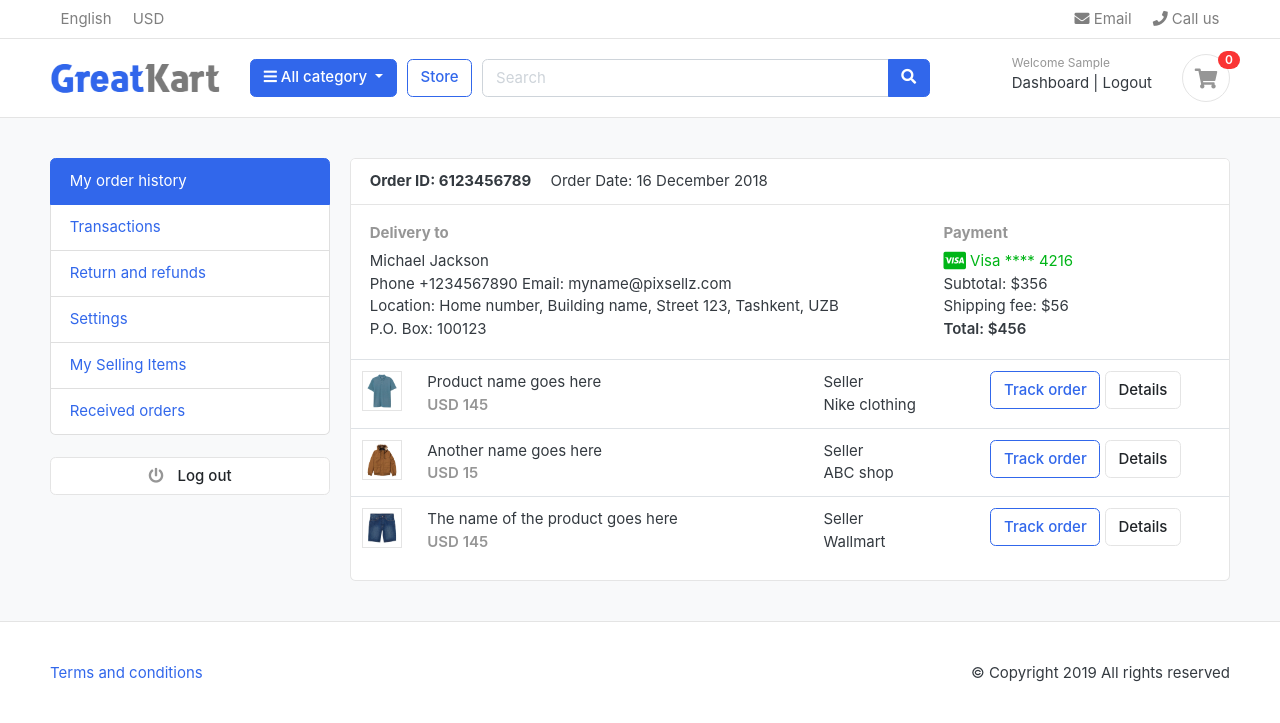
After one commit to peachgoma6601/ecom, a Django app: page /account/ in a window 1280 px wide. The commit adds this page. Shown: the top 723 px of the page. Run offline with Django 3.2, Linux system fonts and the light colour scheme; the visitor is signed in with stand-in values (Sample User, id 1); data that the repository does not hold is empty; some libraries are stand-ins or nearby versions; some web fonts are replaced.

Commit message:
login updated

```diff
--- /dev/null
+++ b/accounts/urls.py
@@ -0,0 +1,15 @@
+from django.urls import path
+from . import views
+
+urlpatterns = [
+    path('login/',views.login,name='login'),
+    path('register/',views.register, name='register'),
+    path('logout/',views.logout,name='logout'),
+    path('dashboard/',views.dashboard,name='dashboard'),
+    path('',views.dashboard,name='dashboard'),
+    path('forgotpassword/',views.forgotpassword,name='forgot_password'),
+
+    path('activate/<uidb64>/<token>/',views.activate,name='activate'),
+    path('resetpassword_validate/<uidb64>/<token>/',views.resetpassword_validate,name='resetpassword_validate'),
+    path('resetpassword/',views.resetpassword,name='resetpassword'),
+    ]
--- a/accounts/views.py
+++ b/accounts/views.py
@@ -1,3 +1,170 @@
-from django.shortcuts import render
+from email import message
+from email.message import EmailMessage
+from errno import EKEYEXPIRED
+from django.shortcuts import render,redirect
+from django.contrib.auth.decorators import login_required
+from .models import Account
+from .forms import RegistrationForm
+from django.contrib import messages
+from django.contrib import auth
+# Create your views here.
+#activation imports
+from django.contrib.sites.shortcuts import get_current_site
+from django.template.loader import render_to_string
+from django.utils.http import urlsafe_base64_decode,urlsafe_base64_encode
+from django.utils.encoding import force_bytes
+from django.contrib.auth.tokens import default_token_generator
+from django.core.mail import EmailMessage
 
-# Create your views here.
+
+def login(request):
+
+    if request.method =='POST':
+
+        email = request.POST['email']
+        password = request.POST['password']
+
+        user = auth.authenticate(email=email,password=password)
+
+        if user is not None:
+
+            auth.login(request,user)
+            messages.success(request,'you are logged in...')
+            return redirect('dashboard')
+        else:
+
+            messages.error(request,'Invalid login credentials')
+            return redirect('login')
+    return render(request,'accounts/login.html')
+
+
+def register(request):
+    if request.method =='POST':
+        form = RegistrationForm(request.POST)
+        if form.is_valid():
+            first_name = form.cleaned_data['first_name']
+            last_name = form.cleaned_data['last_name']
+            email = form.cleaned_data['email']
+            phone_number = form.cleaned_data['phone_number']
+            password = form.cleaned_data['password']
+            username =email.split('@')[0]
+            user = Account.objects.create_user(
+                first_name = first_name,
+                last_name = last_name,
+                email = email,
+                username = username,
+                password = password,
+            )
+            user.phone_number = phone_number
+            user.save()
+
+            #account activation
+            current_site = get_current_site(request)
+            mail_subject = 'Please Activate your account'
+            message= render_to_string('accounts/account_verification_email.html',{
+                'user':user,
+                'domain':current_site,
+                'uid':urlsafe_base64_encode(force_bytes(user.pk)),
+                'token': default_token_generator.make_token(user),
+            })
+            to_mail = email
+            send_email = EmailMessage(mail_subject,message,to=[to_mail])
+            send_email.send()
+
+            messages.success(request,'Registration successful...')
+            return redirect('/account/login/?command=verification&email='+email)
+    else:
+        form = RegistrationForm()
+
+
+    return render(request,'accounts/register.html',{'form':form})
+
+@login_required(login_url = 'login')
+def logout(request):
+    auth.logout(request)
+    messages.success(request,'Logged out successful')
+    return redirect('login')
+
+
+def activate(request,uidb64,token):
+    try:
+        uid = urlsafe_base64_decode(uidb64).decode()
+        user = Account._base_manager.get(pk=uid)
+    except(TypeError,ValueError,OverflowError,Account.DoesNotExist):
+        user = None
+
+    if user is not None and default_token_generator.check_token(user,token):
+        user.is_active =True
+        user.save()
+        messages.success(request,'Congrats !! Your account activated ')
+        return redirect('login')
+    else:
+        messages.error(request,'Invalid activate link')
+        return redirect('register')
+
+@login_required(login_url = 'login')
+def dashboard(request):
+    return render(request,'base/dashboard.html')
+
+def forgotpassword(request):
+    if request.method == 'POST':
+        email = request.POST['email']
+        if Account.objects.filter(email=email).exists():
+            user =Account.objects.get(email__exact=email)
+
+            current_site = get_current_site(request)
+            mail_subject = 'Reset Your Password'
+            message= render_to_string('accounts/reset_password_email.html',{
+                'user':user,
+                'domain':current_site,
+                'uid':urlsafe_base64_encode(force_bytes(user.pk)),
+                'token': default_token_generator.make_token(user),
+            })
+            to_mail = email
+            send_email = EmailMessage(mail_subject,message,to=[to_mail])
+            send_email.send()
+
+            messages.success(request,'Password reset email has been sent successfully to your mail ')
+            return redirect('login')
+        else:
+            messages.error(request,'Account does not exists')
+            return redirect('forgot_password')
+    return render(request,'accounts/forgotpassword.html')
+
+
+def resetpassword_validate(request,uidb64,token):
+    try:
+        uid = urlsafe_base64_decode(uidb64).decode()
+        user = Account._base_manager.get(pk=uid)
+    except(TypeError,ValueError,OverflowError,Account.DoesNotExist):
+        user = None
+
+    if user is not None and default_token_generator.check_token(user,token):
+        request.session['uid'] = uid
+
+        messages.success(request,'Please reset your password')
+        return redirect('resetpassword')
+    else:
+        messages.error(request,'Invaild link')
+        return redirect('login')
+
+
+def resetpassword(request):
+    if request.method == 'POST':
+        password = request.POST['password']
+        confirm_password = request.POST['confirm_password']
+
+        if password == confirm_password:
+            uid =request.session.get('uid')
+            user =Account.objects.get(pk=uid)
+            print(user)
+            user.set_password(password)
+            user.save()
+            print(user.password)
+            messages.success(request,'Password changed successfully !!!')
+            return redirect('login')
+        else:
+            messages.error(request,'Password does not match ')
+            return redirect('resetpassword')
+
+    return render(request,'accounts/resetpassword.html')
--- a/ecom/urls.py
+++ b/ecom/urls.py
@@ -21,10 +21,12 @@ from django.conf import settings
 from django.conf.urls.static import static
 from store import urls as storeurls
 from cart import urls as carturls
+from accounts import urls as accounturls
 
 urlpatterns = [
     path('admin/', admin.site.urls),
     path('store/',include(storeurls),name='store'),
     path('cart/',include(carturls),name='cart'),
     path('',home,name='home'),
+    path('account/',include(accounturls),name='account')
 ]+static(settings.MEDIA_URL,document_root=settings.MEDIA_ROOT)
--- a/static/js/script.js
+++ b/static/js/script.js
@@ -57,3 +57,7 @@ $(document).ready(function() {
 
 });
 // jquery end
+
+setTimeout(function(){
+    $('message').fadeOut('slow')
+},5000)
--- /dev/null
+++ b/templates/base/alert.html
@@ -0,0 +1,11 @@
+{% if messages %}
+<div class="messages" class="container">
+    {% for message in messages %}
+    <div {% if message.tags %} class="alert alert-{{ message.tags }}"{% endif %} role="alert">
+        <button type="button" class="close" data-dismiss='alert'><span aria-hidden = "true">&times;</span></button>
+        {% if message.level == DEFAULT_MESSAGE_LEVELS.ERROR %} Error: {% endif %}
+        {{ message }}
+    </div>
+    {% endfor %}
+</div>
+{% endif %}
--- /dev/null
+++ b/templates/base/dashboard.html
@@ -0,0 +1,96 @@
+{% extends 'base/base.html' %}
+
+
+{% block content %}
+<section class="section-conten padding-y bg">
+{% include 'base/alert.html' %}
+    <div class="container">
+        <div class="row">
+        <aside class="col-md-3">
+            <!--   SIDEBAR   -->
+            <ul class="list-group">
+                <a class="list-group-item active" href="#"> My order history </a>
+                <a class="list-group-item" href="#"> Transactions </a>
+                <a class="list-group-item" href="#"> Return and refunds </a>
+                <a class="list-group-item" href="#">Settings </a>
+                <a class="list-group-item" href="#"> My Selling Items </a>
+                <a class="list-group-item" href="#"> Received orders </a>
+            </ul>
+            <br>
+            <a class="btn btn-light btn-block" href="{% url 'logout' %}"> <i class="fa fa-power-off"></i> <span class="text">Log out</span> </a>
+            <!--   SIDEBAR .//END   -->
+        </aside>
+        <main class="col-md-9">
+            <article class="card">
+            <header class="card-header">
+                <strong class="d-inline-block mr-3">Order ID: 6123456789</strong>
+                <span>Order Date: 16 December 2018</span>
+            </header>
+            <div class="card-body">
+                <div class="row">
+                    <div class="col-md-8">
+                        <h6 class="text-muted">Delivery to</h6>
+                        <p>Michael Jackson <br>
+                        Phone +1234567890 Email: myname@pixsellz.com <br>
+                        Location: Home number, Building name, Street 123,  Tashkent, UZB <br>
+                        P.O. Box: 100123
+                         </p>
+                    </div>
+                    <div class="col-md-4">
+                        <h6 class="text-muted">Payment</h6>
+                        <span class="text-success">
+                            <i class="fab fa-lg fa-cc-visa"></i>
+                            Visa  **** 4216
+                        </span>
+                        <p>Subtotal: $356 <br>
+                         Shipping fee:  $56 <br>
+                         <span class="b">Total:  $456 </span>
+                        </p>
+                    </div>
+                </div> <!-- row.// -->
+            </div> <!-- card-body .// -->
+            <div class="table-responsive">
+            <table class="table table-hover">
+                <tr>
+                    <td width="65">
+                        <img src="../images/items/1.jpg" class="img-xs border">
+                    </td>
+                    <td>
+                        <p class="title mb-0">Product name goes here </p>
+                        <var class="price text-muted">USD 145</var>
+                    </td>
+                    <td> Seller <br> Nike clothing </td>
+                    <td width="250"> <a href="#" class="btn btn-outline-primary">Track order</a> <a href="#" class="btn btn-light"> Details </a> </td>
+                </tr>
+                <tr>
+                    <td>
+                        <img src="../images/items/2.jpg" class="img-xs border">
+                    </td>
+                    <td>
+                        <p class="title mb-0">Another name goes here </p>
+                        <var class="price text-muted">USD 15</var>
+                    </td>
+                    <td> Seller <br> ABC shop </td>
+                    <td> <a href="#" class="btn btn-outline-primary">Track order</a> <a href="#" class="btn btn-light"> Details </a> </td>
+                </tr>
+                <tr>
+                    <td>
+                        <img src="../images/items/3.jpg" class="img-xs border">
+                    </td>
+                    <td>
+                        <p class="title mb-0">The name of the product  goes here </p>
+                        <var class="price text-muted">USD 145</var>
+                    </td>
+                    <td> Seller <br> Wallmart </td>
+                    <td> <a href="#" class="btn btn-outline-primary">Track order</a> <a href="#" class="btn btn-light"> Details </a> </td>
+                </tr>
+            </table>
+            </div> <!-- table-responsive .end// -->
+            </article> <!-- order-group.// -->
+        </main>
+    </div> <!-- row.// -->
+    </div>
+
+
+    </section>
+{% endblock %}
--- a/templates/base/navbar.html
+++ b/templates/base/navbar.html
@@ -59,13 +59,23 @@
         </div> <!-- col.// -->
         <div class="col-lg-3 col-sm-6 col-8 order-2 order-lg-3">
                     <div class="d-flex justify-content-end mb-3 mb-lg-0">
+                        {% if user.id is None %}
                         <div class="widget-header">
                             <small class="title text-muted">Welcome guest!</small>
                             <div>
-                                <a href="./signin.html">Sign in</a> <span class="dark-transp"> | </span>
-                                <a href="./register.html"> Register</a>
+                                <a href="{% url 'login' %}">Sign in</a> <span class="dark-transp"> | </span>
+                                <a href="{% url 'register' %}"> Register</a>
                             </div>
                         </div>
+                        {% else %}
+                        <div class="widget-header">
+                            <small class="title text-muted">Welcome {{ user.first_name }}</small>
+                            <div>
+                                <a href="{% url 'dashboard' %}">Dashboard</a> <span class="dark-transp"> | </span>
+                                <a href="{% url 'logout' %}"> Logout</a>
+                            </div>
+                        </div>
+                        {% endif %}
                         <a href="{% url 'cart' %}" class="widget-header pl-3 ml-3">
                             <div class="icon icon-sm rounded-circle border"><i class="fa fa-shopping-cart"></i></div>
                             <span class="badge badge-pill badge-danger notify">{{ cart_count }}</span>
```
Also changed, not shown: accounts/forms.py (added, +41 -0 lines), accounts/models.py (+9 -3 lines), ecom/settings.py (+15 -0 lines), templates/accounts/account_verification_email.html (added, +11 -0 lines), templates/accounts/forgotpassword.html (added, +36 -0 lines), templates/accounts/login.html (added, +45 -0 lines), templates/accounts/register.html (added, +59 -0 lines), templates/accounts/reset_password_email.html (added, +10 -0 lines), templates/accounts/resetpassword.html (added, +35 -0 lines), accounts/migrations/0002_account_first_name_account_last_name.py (added).
